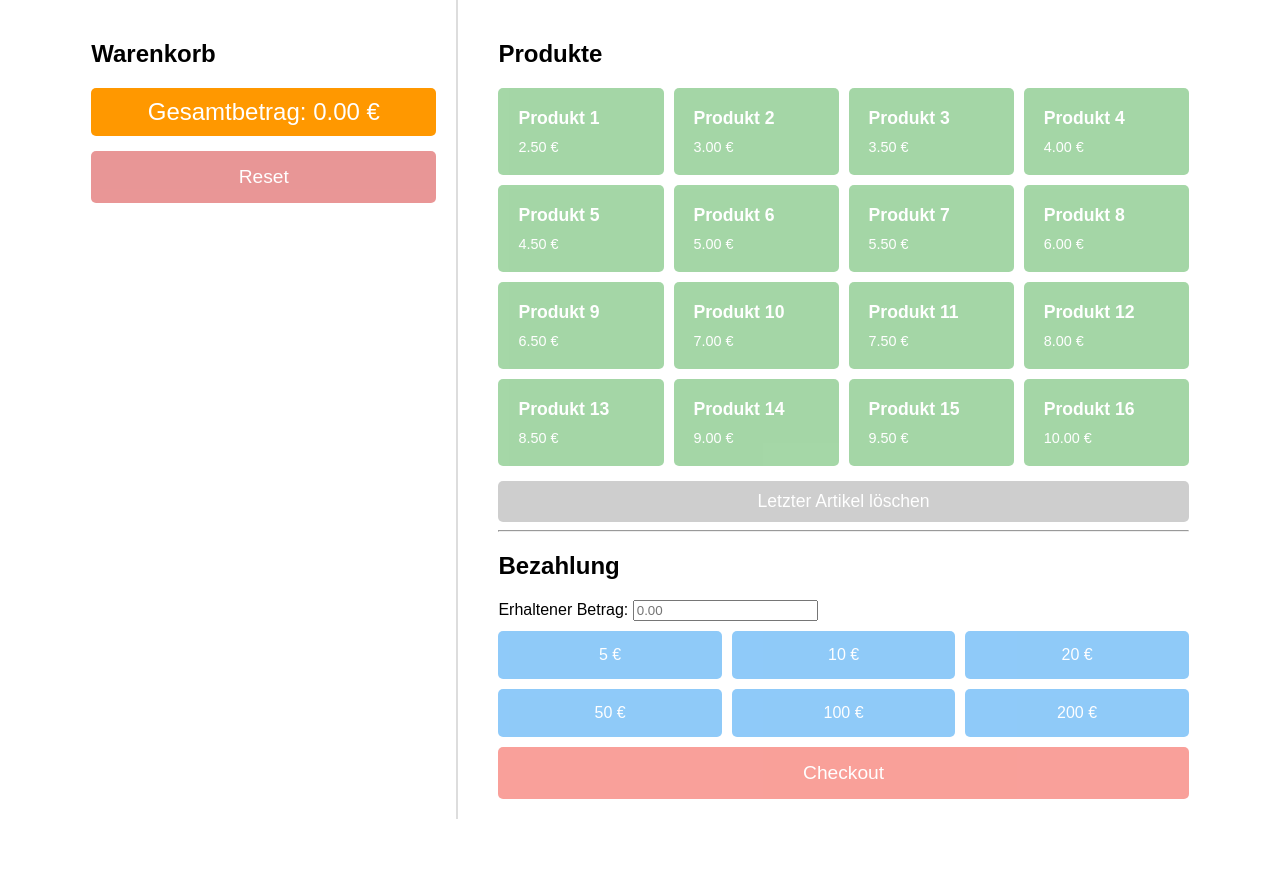
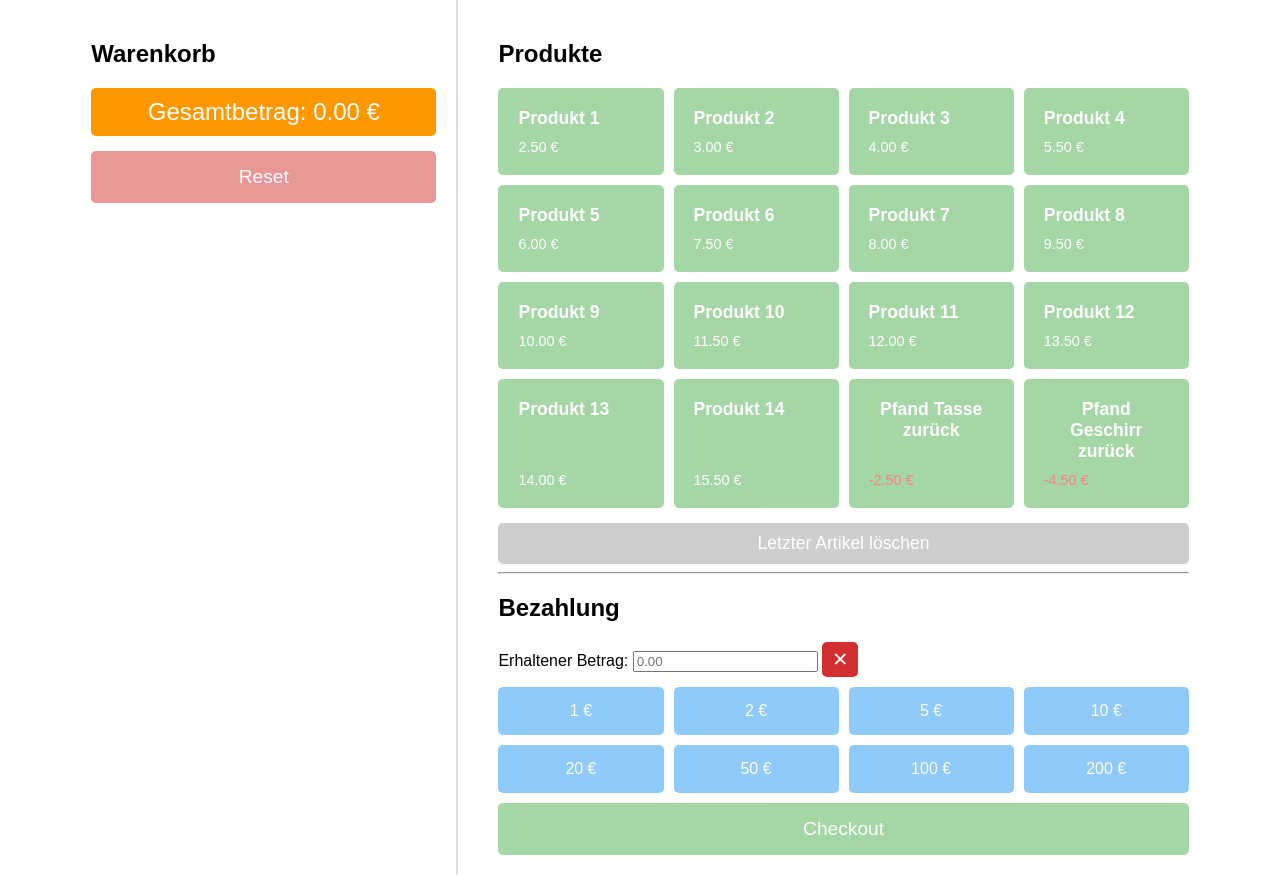
Before and after one commit to kdat-tk/raspi-cashregister-print, a Flask app: page / in a window 1280 px wide. Shown: the part 66-949 px from the top of the page. Before the commit the page ends 885 px from the top, so only its background shows below. Run offline with Flask 2, Linux system fonts and the light colour scheme; some libraries are stand-ins or nearby versions.

Commit message:
UI improvements

```diff
--- a/app.py
+++ b/app.py
@@ -3,6 +3,7 @@ from datetime import datetime
 import sqlite3
 
 app = Flask(__name__)
+
 
 def init_db():
     conn = sqlite3.connect('cash_register.db')
@@ -26,35 +27,70 @@ def init_db():
     conn.commit()
     conn.close()
 
+
 init_db()
 
-product_prices = {
-    f"Produkt {i+1}": round(2.50 + (i * 0.50), 2) for i in range(16)
-}
+# === Konfigurationsbereich für Produkte ===
+# Produkte mit Namen, Preis und Bondruck-Eigenschaft (automatisch gesetzt basierend auf Preis)
+products = [
+    {"name": "Produkt 1", "price": 2.50, "bondruck": True},
+    {"name": "Produkt 2", "price": 3.00, "bondruck": True},
+    {"name": "Produkt 3", "price": 4.00, "bondruck": True},
+    {"name": "Produkt 4", "price": 5.50, "bondruck": True},
+    {"name": "Produkt 5", "price": 6.00, "bondruck": True},
+    {"name": "Produkt 6", "price": 7.50, "bondruck": True},
+    {"name": "Produkt 7", "price": 8.00, "bondruck": True},
+    {"name": "Produkt 8", "price": 9.50, "bondruck": True},
+    {"name": "Produkt 9", "price": 10.00, "bondruck": True},
+    {"name": "Produkt 10", "price": 11.50, "bondruck": True},
+    {"name": "Produkt 11", "price": 12.00, "bondruck": True},
+    {"name": "Produkt 12", "price": 13.50, "bondruck": True},
+    {"name": "Produkt 13", "price": 14.00, "bondruck": True},
+    {"name": "Produkt 14", "price": 15.50, "bondruck": True},
+    {"name": "Pfand Tasse zurück", "price": -2.50, "bondruck": False},
+    {"name": "Pfand Geschirr zurück", "price": -4.50, "bondruck": False}
+]
+# === Ende des Konfigurationsbereichs ===
 
 users = ["Admin", "Bedienung1", "Bedienung2", "Bedienung3", "Bedienung4"]
 
+
 @app.route('/')
 def index():
-    return render_template('index.html', products=product_prices, users=users)
+    return render_template('index.html', products=products, users=users)
+
+
+# Funktion zum Ausführen des Bondrucks
+def print_receipt(product_name, price):
+    print(f"Bondruck | {product_name} | {price:.2f} €")
+
 
 @app.route('/checkout', methods=['POST'])
 def checkout():
     data = request.get_json()
     total_price = data.get('total_price')
     items = data.get('items')
-    given_amount = data.get('given_amount')
+    given_amount = data.get('given_amount', 0)
     user = data.get('user')
 
     print("Warenkorb:")
     for item in items:
-        print(f"Produkt: {item['name']}")
-        print(f"Preis: {float(item['price']):.2f} €")
+        print(f"Produkt: {item['name']} | Preis: {float(item['price']):.2f} €")
 
-    change = given_amount - total_price
-    if change < 0:
-        return jsonify({"error": "Erhaltener Betrag ist zu gering."}), 400
+        # Bondruck für das Produkt ausführen, falls bondruck auf True gesetzt ist
+        product = next((p for p in products if p["name"] == item["name"]), None)
+        if product and product["bondruck"]:
+            print_receipt(product["name"], product["price"])
 
+    # Berechne das Rückgeld abhängig vom Gesamtbetrag
+    if total_price < 0:
+        change = total_price  # Negativer Gesamtbetrag wird als Rückgeld angezeigt
+    else:
+        change = given_amount - total_price
+        if change < 0:
+            return jsonify({"error": "Erhaltener Betrag ist zu gering."}), 400
+
+    # Checkout in der Datenbank speichern
     conn = sqlite3.connect('cash_register.db')
     cursor = conn.cursor()
     checkout_datetime = datetime.now().strftime('%Y-%m-%d %H:%M:%S')
@@ -69,5 +105,6 @@ def checkout():
 
     return jsonify({"change": change, "total_price": total_price, "items": items, "given_amount": given_amount})
 
+
 if __name__ == "__main__":
     app.run(host='0.0.0.0', port=5000)
--- a/static/app.js
+++ b/static/app.js
@@ -5,18 +5,16 @@ $(document).ready(function() {
 
     // Benutzer-Auswahl
     $(".user-btn").click(function() {
-        // Entferne aktive Markierung von allen Benutzern und setze den ausgewählten Benutzer als aktiv
         $(".user-btn").removeClass("active");
         $(this).addClass("active");
         currentUser = $(this).data("user");
 
-        enableCashRegisterButtons(); // Aktiviere Kassen-Buttons
-        resetCart(); // Setze den aktuellen Kassenvorgang zurück
+        enableCashRegisterButtons();
+        resetCart();
     });
 
     // Logout-Button
     $("#logoutBtn").click(function() {
-        // Entferne Aktivierung von allen Benutzern, setze currentUser auf null und deaktiviere Kassen-Buttons
         $(".user-btn").removeClass("active");
         currentUser = null;
         disableCashRegisterButtons();
@@ -25,7 +23,7 @@ $(document).ready(function() {
 
     // Produkt hinzufügen
     $(".product-btn").click(function() {
-        if (!currentUser) return; // Nur ausführen, wenn ein Benutzer aktiv ist
+        if (!currentUser) return;
 
         let itemName = $(this).data("name");
         let itemPrice = parseFloat($(this).data("price")).toFixed(2);
@@ -37,7 +35,7 @@ $(document).ready(function() {
 
     // Geldschein-Button hinzufügen
     $(".note-btn").click(function() {
-        if (!currentUser) return; // Nur ausführen, wenn ein Benutzer aktiv ist
+        if (!currentUser) return;
 
         let amount = parseFloat($(this).data("amount"));
         let currentAmount = parseFloat($("#given_amount").val()) || 0;
@@ -46,47 +44,61 @@ $(document).ready(function() {
 
     // Checkout
     $("#checkoutBtn").click(function() {
-        if (!currentUser) return; // Nur ausführen, wenn ein Benutzer aktiv ist
+        if (!currentUser) return;
 
         let givenAmount = parseFloat($("#given_amount").val());
 
-        // Überprüfen, ob der gegebene Betrag gültig ist
-        if (isNaN(givenAmount) || givenAmount < totalPrice) {
-            alert("Bitte geben Sie einen gültigen Betrag ein.");
-            return;
+        // Überprüfen, ob ein negativer Gesamtbetrag vorliegt
+        if (totalPrice < 0) {
+            // Bei negativem Gesamtbetrag wird kein Rückgeld benötigt
+            performCheckout(givenAmount, totalPrice);
+        } else {
+            // Normaler Checkout mit Rückgeldprüfung
+            if (isNaN(givenAmount) || givenAmount < totalPrice) {
+                alert("Bitte geben Sie einen gültigen Betrag ein.");
+                return;
+            }
+            performCheckout(givenAmount, totalPrice - givenAmount);
         }
+    });
 
-        // Daten an den Server senden und Rückgeld anzeigen
+    // Funktion für den Checkout-Prozess
+    function performCheckout(givenAmount, change) {
         $.ajax({
             url: "/checkout",
             method: "POST",
             contentType: "application/json",
             data: JSON.stringify({ total_price: totalPrice, items: cart, given_amount: givenAmount, user: currentUser }),
             success: function(response) {
-                showPopup(response.change.toFixed(2)); // Rückgeld im Popup anzeigen
+                showPopup(change.toFixed(2));
                 resetCart();
             },
             error: function(response) {
                 alert(response.responseJSON.error);
             }
         });
-    });
+    }
 
     // Reset
     $("#resetBtn").click(resetCart);
 
     // Letzter Artikel löschen
     $("#removeLastBtn").click(function() {
-        if (cart.length > 0 && currentUser) { // Nur ausführen, wenn ein Benutzer aktiv ist
+        if (cart.length > 0 && currentUser) {
             let lastItem = cart.shift();
             totalPrice -= parseFloat(lastItem.price);
             updateCart();
         }
     });
 
+    // Rückgeldbetrag zurücksetzen
+    $("#clearAmountBtn").click(function() {
+        $("#given_amount").val("0.00");
+    });
+
     // Warenkorb aktualisieren
     function updateCart() {
-        let cartHtml = cart.map(item => `${item.name} - ${parseFloat(item.price).toFixed(2)} €`).join("<br>");
+        let cartHtml = cart.map(item => `${item.name} | ${parseFloat(item.price).toFixed(2)} €`).join("<br>");
         $("#cart-items").html(cartHtml);
         $("#total_price").text(totalPrice.toFixed(2));
     }
--- a/static/style.css
+++ b/static/style.css
@@ -116,6 +116,11 @@ body {
     background-color: #45a049;
 }
 
+.product-btn.negative .product-price {
+    color: red;
+}
+
+
 /* Deaktivierungslogik */
 .product-btn, .note-btn, .remove-last-btn, #checkoutBtn, .reset-btn {
     opacity: 1;
@@ -180,7 +185,7 @@ body {
 /* Rückgeld-Buttons */
 #notes {
     display: grid;
-    grid-template-columns: repeat(3, 1fr);
+    grid-template-columns: repeat(4, 1fr); /* Vier Spalten für eine zweizeilige Anordnung */
     gap: 10px;
     margin-top: 10px;
 }
@@ -198,6 +203,7 @@ body {
 .note-btn:hover {
     background-color: #1e87e0;
 }
+
 
 /* Restliche Buttons */
 .reset-btn {
@@ -235,16 +241,16 @@ body {
     width: 100%;
     font-size: 1.2em;
     padding: 15px;
-    background-color: #f44336;
+    background-color: #4CAF50; /* Grüner Hintergrund */
     color: white;
     border: none;
     border-radius: 5px;
     cursor: pointer;
-    margin-top: 10px; /* Abstand zu den Rückgeld-Buttons */
+    margin-top: 10px; /* Leichter Abstand zu den Rückgeld-Buttons */
 }
 
 #checkoutBtn:hover {
-    background-color: #d32f2f;
+    background-color: #45a049; /* Dunkleres Grün beim Hover */
 }
 
 
@@ -258,3 +264,24 @@ body {
     text-align: center;
     margin-bottom: 15px;
 }
+
+
+#amount-input-container {
+    display: flex;
+    align-items: center;
+    gap: 10px;
+}
+
+#clearAmountBtn {
+    background-color: #d32f2f;
+    color: white;
+    border: none;
+    border-radius: 5px;
+    font-size: 1.2em;
+    cursor: pointer;
+    padding: 6px 10px;
+}
+
+#clearAmountBtn:hover {
+    background-color: #b71c1c;
+}
--- a/templates/index.html
+++ b/templates/index.html
@@ -37,18 +37,19 @@
             <div id="cart-section">
                 <h2>Warenkorb</h2>
                 <div id="total" class="highlighted-total">Gesamtbetrag: <span id="total_price">0.00</span> €</div>
-                <div id="cart-items"></div>
+                <div id="cart-items"></div> <!-- Log-Bereich für gekaufte Produkte -->
                 <button id="resetBtn" class="reset-btn">Reset</button>
             </div>
+
 
             <!-- Rechte Seite: Produkte und Eingabe -->
             <div id="product-section">
                 <h2>Produkte</h2>
                 <div id="products">
-                    {% for product, price in products.items() %}
-                        <button class="product-btn" data-name="{{ product }}" data-price="{{ price }}">
-                            <div class="product-name">{{ product }}</div>
-                            <div class="product-price">{{ "%.2f"|format(price) }} €</div>
+                    {% for product in products %}
+                        <button class="product-btn {{ 'negative' if product.price < 0 }}" data-name="{{ product.name }}" data-price="{{ product.price }}">
+                            <div class="product-name">{{ product.name }}</div>
+                            <div class="product-price">{{ "%.2f"|format(product.price) }} €</div>
                         </button>
                     {% endfor %}
                 </div>
@@ -65,10 +66,13 @@
                     <div>
                         <label for="given_amount">Erhaltener Betrag:</label>
                         <input type="number" id="given_amount" placeholder="0.00" />
+                        <button id="clearAmountBtn" class="clear-amount-btn">✕</button>
                     </div>
 
                     <!-- Geldschein-Buttons -->
                     <div id="notes">
+                        <button class="note-btn" data-amount="1">1 €</button>
+                        <button class="note-btn" data-amount="2">2 €</button>
                         <button class="note-btn" data-amount="5">5 €</button>
                         <button class="note-btn" data-amount="10">10 €</button>
                         <button class="note-btn" data-amount="20">20 €</button>
```
